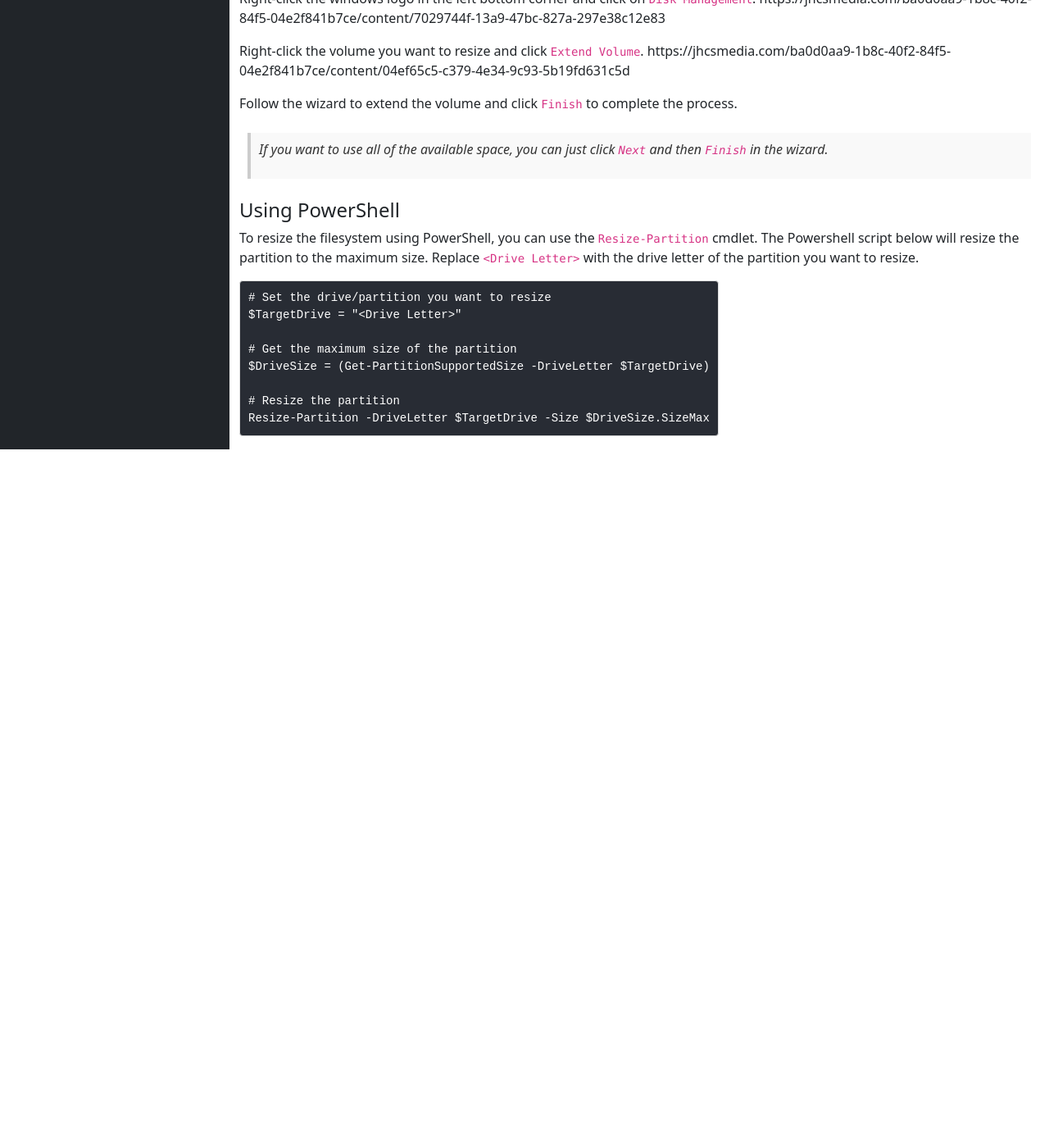
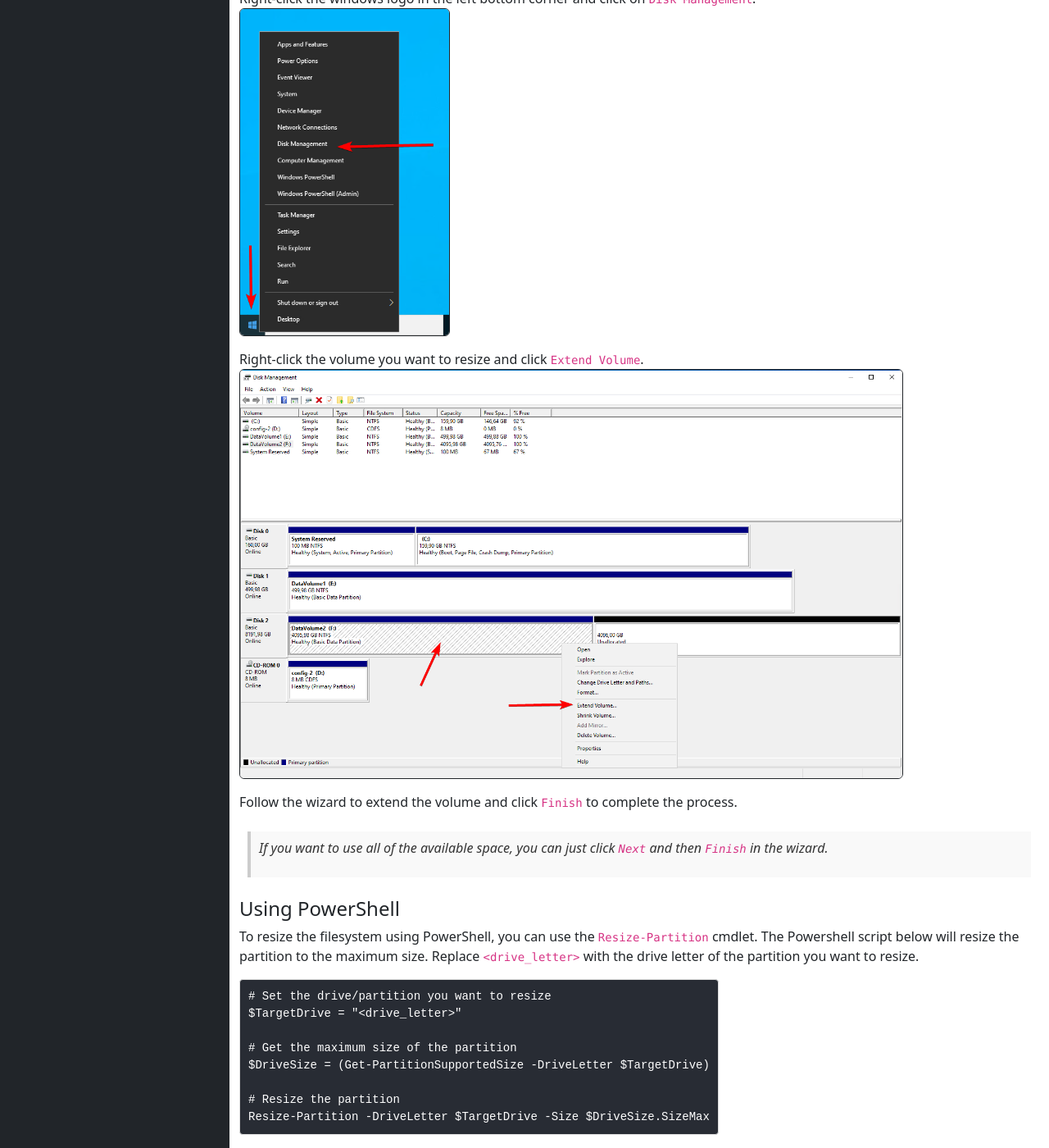
Before and after one commit to bkranendonk/OpenStack-Docs, a Jekyll site: the page built from _posts/volume/2024-02-28-resize-volume.md, in a window 1280 px wide and 1400 px high, scrolled down 2341 px. Shown: the whole window at 82% size. Built offline with Jekyll 4.4.1, drawn with Linux system fonts in a browser that asks for light colours; before the commit the page ends 2889 px from its top, so only the background shows below that; some of the changed text lies outside the part shown.

Commit message:
Update article for resizing volumes on Linux and Windows

````diff
--- a/_posts/volume/2024-02-28-resize-volume.md
+++ b/_posts/volume/2024-02-28-resize-volume.md
@@ -73,9 +73,9 @@ able to use the new space. To do this please proceed to the section:
 For both Linux and Windows, you will need to resize the filesystem within the
 instance (server) as well.
 
-[Instructions for linux](#linux)
+[Instructions for Linux](#linux)
 
-[Instructions for windows](#windows)
+[Instructions for Windows](#windows)
 
 ### Linux
 After resizing the volume within OpenStack, you will need to resize the
@@ -110,10 +110,10 @@ documentation provided by Microsoft to [resize the filesystem](https://learn.mic
 
 Right-click the windows logo in the left bottom corner and click
 on `Disk Management`.
-https://jhcsmedia.com/ba0d0aa9-1b8c-40f2-84f5-04e2f841b7ce/content/7029744f-13a9-47bc-827a-297e38c12e83
+<img class="rounded border border-dark" src="{{ '/assets/images/2024-02-28-resize-volume/2024-02-28-open-diskmanagement.png' | relative_url }}" width="auto" height="400" />
 
 Right-click the volume you want to resize and click `Extend Volume`.
-https://jhcsmedia.com/ba0d0aa9-1b8c-40f2-84f5-04e2f841b7ce/content/04ef65c5-c379-4e34-9c93-5b19fd631c5d
+<img class="rounded border border-dark" src="{{ '/assets/images/2024-02-28-resize-volume/2024-02-28-diskmanagement.png' | relative_url }}" width="auto" height="500" />
 
 Follow the wizard to extend the volume and click `Finish` to complete the
 process.
@@ -123,11 +123,11 @@ then `Finish` in the wizard.
 #### Using PowerShell
 To resize the filesystem using PowerShell, you can use the `Resize-Partition`
 cmdlet. The Powershell script below will resize the partition to the maximum
-size. Replace `<Drive Letter>` with the drive letter of the partition you want
+size. Replace `<drive_letter>` with the drive letter of the partition you want
 to resize.
 ```powershell
 # Set the drive/partition you want to resize
-$TargetDrive = "<Drive Letter>"
+$TargetDrive = "<drive_letter>"
 
 # Get the maximum size of the partition
 $DriveSize = (Get-PartitionSupportedSize -DriveLetter $TargetDrive)
````
Also changed, not shown: assets/images/2024-02-28-resize-volume/2024-02-28-diskmanagement.png (added), assets/images/2024-02-28-resize-volume/2024-02-28-open-diskmanagement.png (added).
